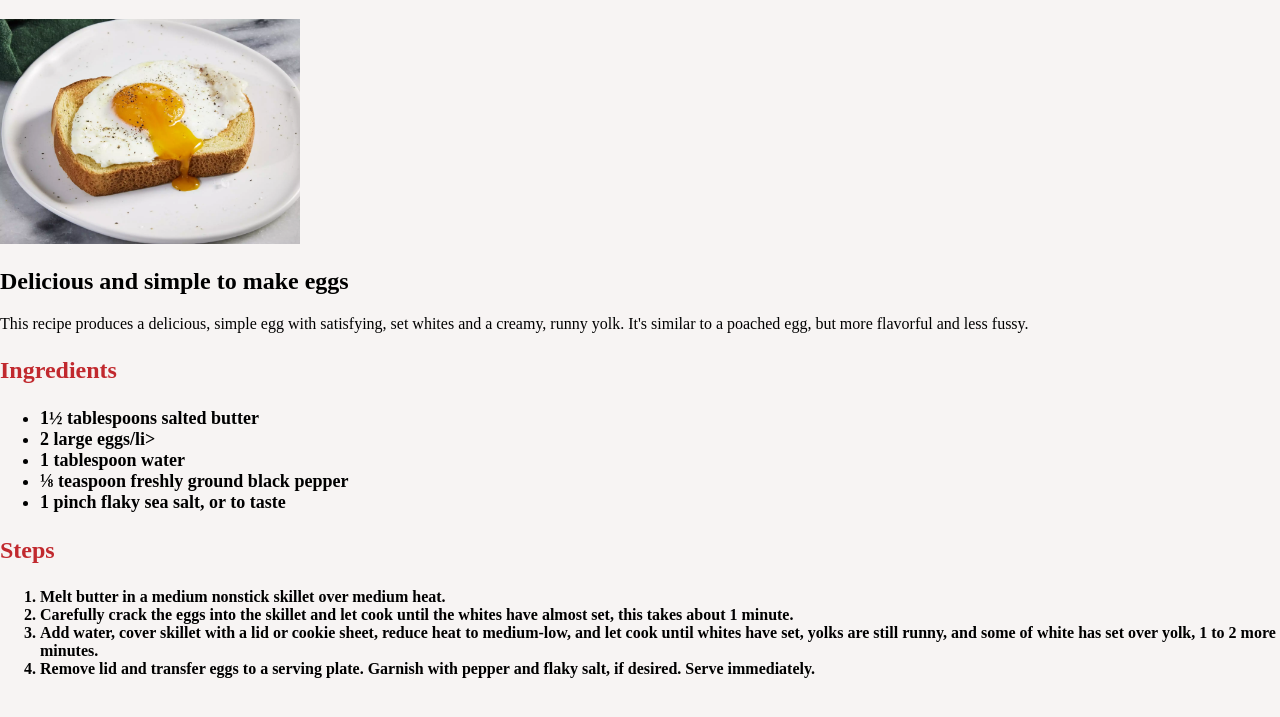
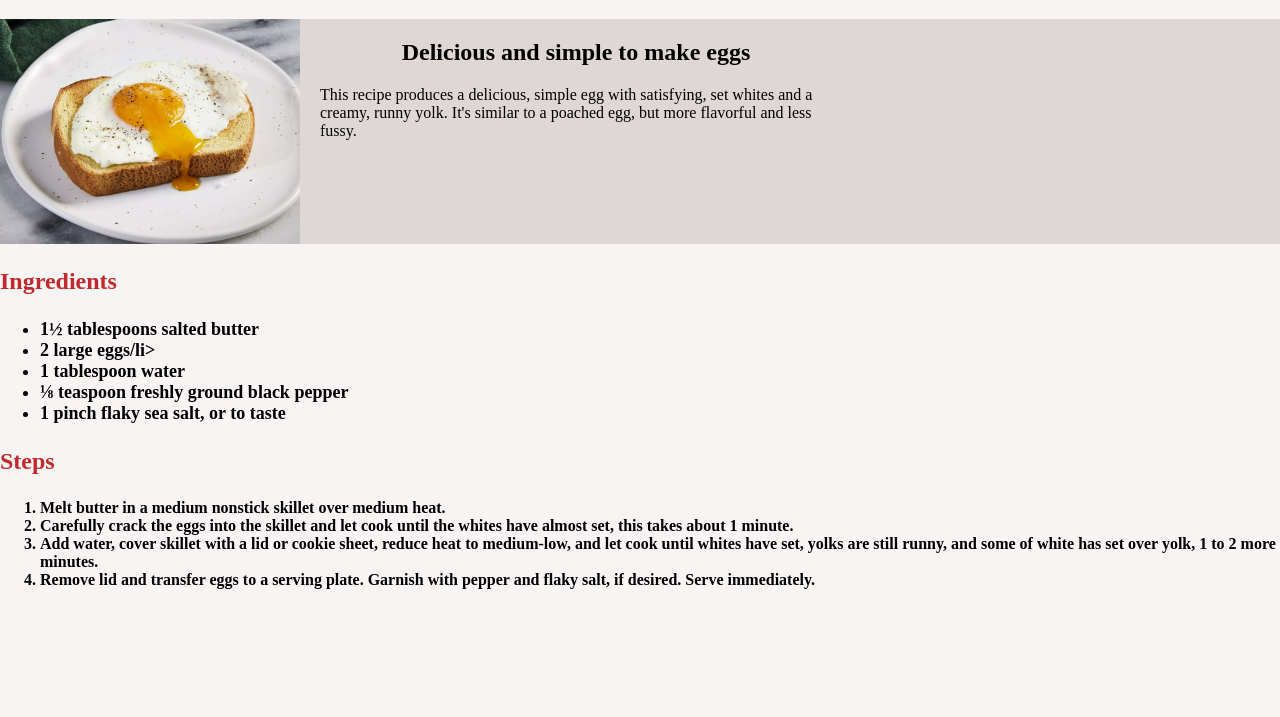
Before and after one commit to Daniel-Prada27/OdinRecipes, a plain HTML site: page recipes/Basted eggs.html in a window 1280 px wide. Shown: the part 61-778 px from the top of the page. Drawn offline with Linux system fonts and the light colour scheme.

Commit message:
Apply flex to basted eggs

```diff
--- a/recipes/Basted eggs.html
+++ b/recipes/Basted eggs.html
@@ -10,16 +10,21 @@
 
     <body>
         <h1 class="main-header">Basted Eggs</h1>
+        <div class="first-flex-test">
         <img
             src="../images/Basted eggs.jpg"
             alt="Basted eggs.jpg"
+            class="flex-img"
         />
-        <h2>Delicious and simple to make eggs</h2>
-        <p>
+        <div class="inside-flex">
+        <h2 class="flex-h2">Delicious and simple to make eggs</h2>
+        <p class="little-descriptive-p">
             This recipe produces a delicious, simple egg with satisfying,
             set whites and a creamy, runny yolk. It's similar to a poached
             egg, but more flavorful and less fussy.
         </p>
+    </div>
+    </div>
         <h3 class="ingredients">Ingredients</h3>
         <ul class="ingredients-items">
             <li>1½ tablespoons salted butter</li>
```
